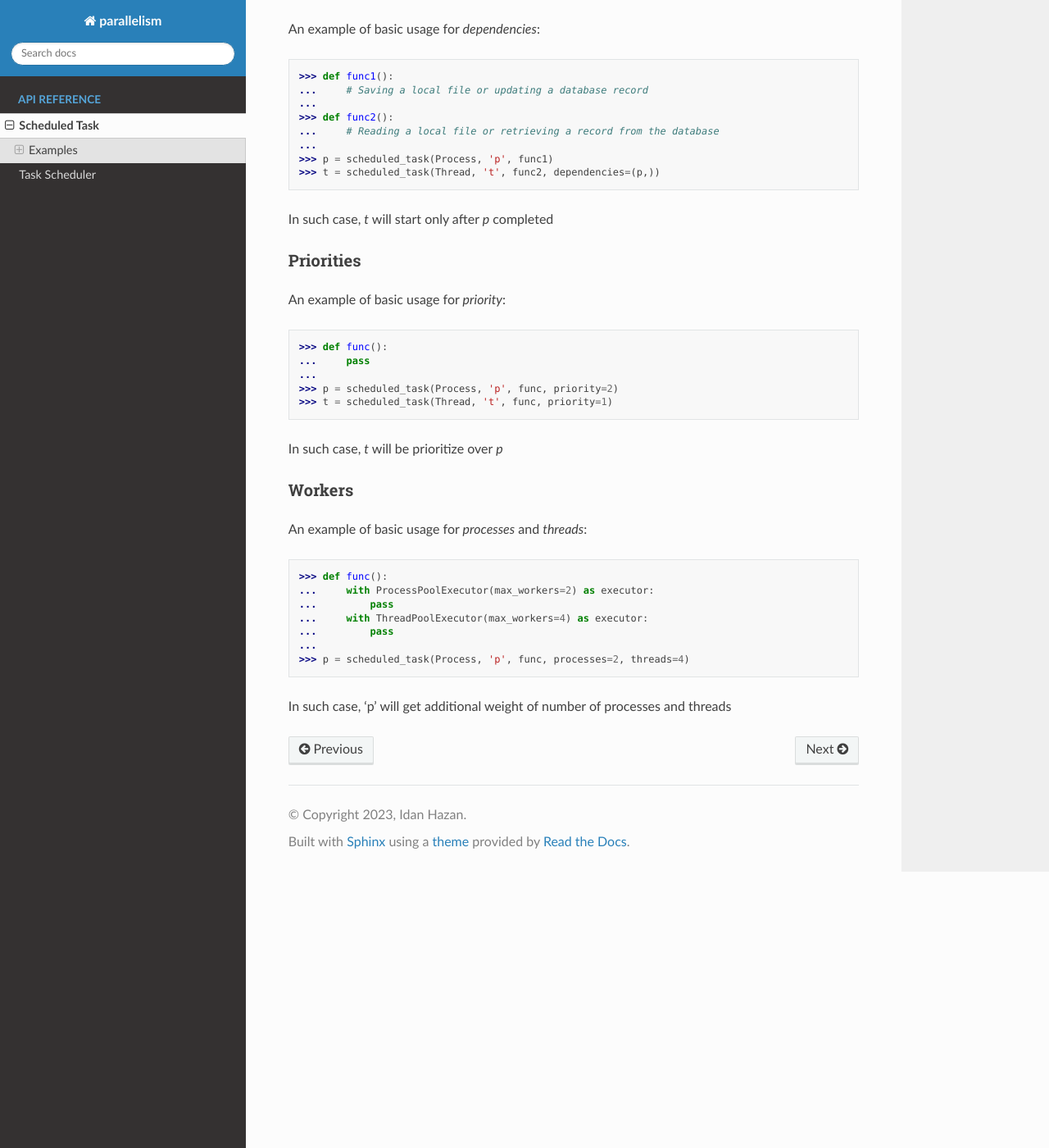
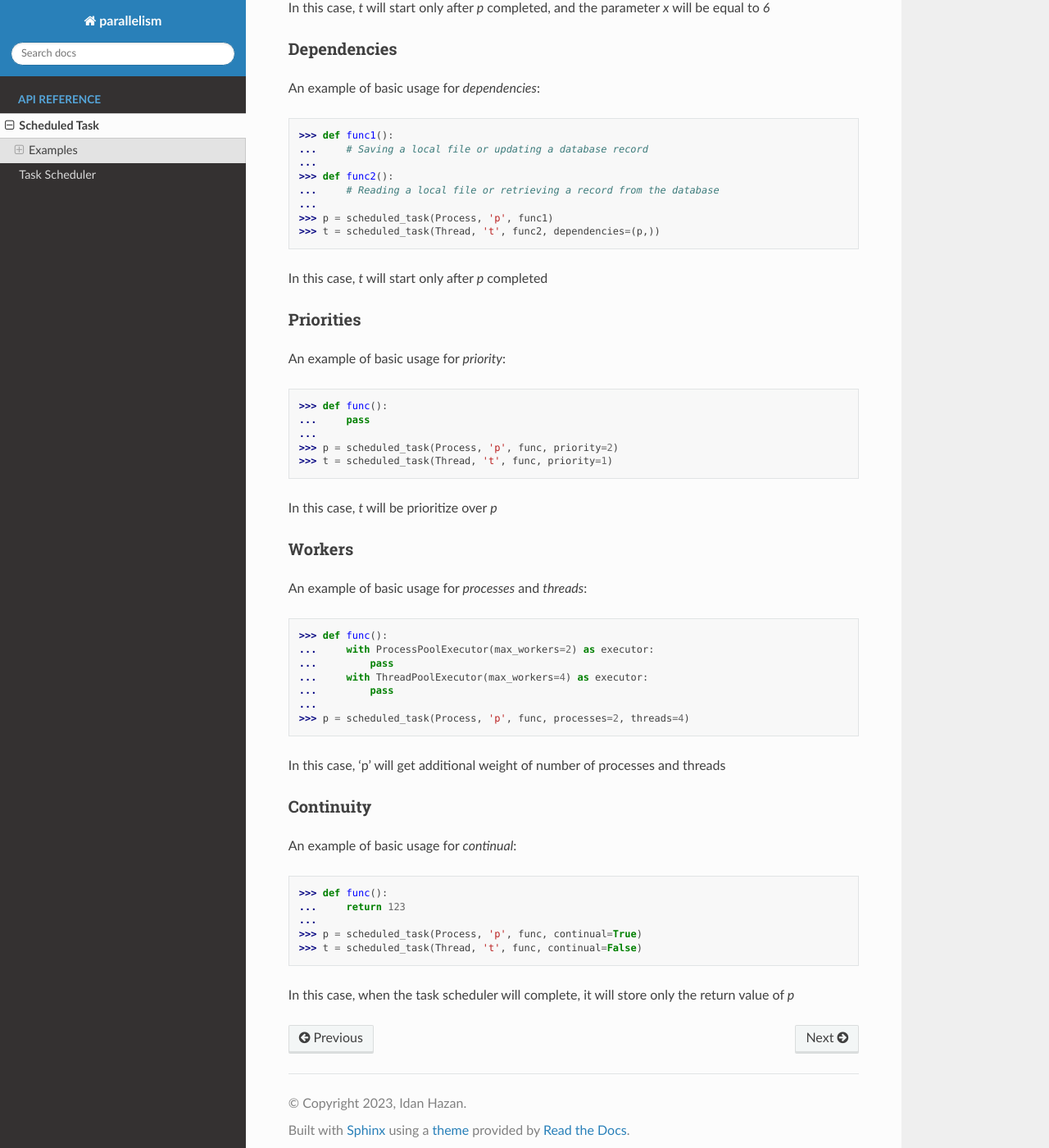
Before and after one commit to idanhazan/parallelism, a Sphinx documentation site: the page built from docs/api_reference/scheduled_task.rst, in a window 1280 px wide and 1400 px high, scrolled down 1344 px. Shown: the whole window at 82% size. Built offline with Sphinx 7.4.7 and the Read the Docs theme 2.0.0, drawn with Linux system fonts in a browser that asks for light colours; some of the changed text lies outside the part shown.

Commit message:
Update scheduled_task.rst

```diff
--- a/docs/api_reference/scheduled_task.rst
+++ b/docs/api_reference/scheduled_task.rst
@@ -69,6 +69,8 @@ An example of basic usage for creating a `ScheduledTask` instance:
 >>> p = scheduled_task(Process, 'p', func)
 >>> t = scheduled_task(Thread, 't', func)
 
+In this case, both `p` and `t` will be the same except that `p` will run as `multiprocessing.Process` and `t` will run as `threading.Thread`
+
 Parameters
 **********
 
@@ -83,7 +85,7 @@ An example of basic usage for `args` and `kwargs`:
 >>> p = scheduled_task(Process, 'p', func1, args=(1, 2), kwargs={'c': 3})
 >>> t = scheduled_task(Thread, 't', func2, kwargs={'x': p.return_value})
 
-In such case, `t` will start only after `p` completed, and the parameter `x` will be equal to `6`
+In this case, `t` will start only after `p` completed, and the parameter `x` will be equal to `6`
 
 Dependencies
 ************
@@ -99,7 +101,7 @@ An example of basic usage for `dependencies`:
 >>> p = scheduled_task(Process, 'p', func1)
 >>> t = scheduled_task(Thread, 't', func2, dependencies=(p,))
 
-In such case, `t` will start only after `p` completed
+In this case, `t` will start only after `p` completed
 
 Priorities
 **********
@@ -112,7 +114,7 @@ An example of basic usage for `priority`:
 >>> p = scheduled_task(Process, 'p', func, priority=2)
 >>> t = scheduled_task(Thread, 't', func, priority=1)
 
-In such case, `t` will be prioritize over `p`
+In this case, `t` will be prioritize over `p`
 
 Workers
 *******
@@ -127,4 +129,17 @@ An example of basic usage for `processes` and `threads`:
 ...
 >>> p = scheduled_task(Process, 'p', func, processes=2, threads=4)
 
-In such case, 'p' will get additional weight of number of processes and threads
+In this case, 'p' will get additional weight of number of processes and threads
+
+Continuity
+**********
+
+An example of basic usage for `continual`:
+
+>>> def func():
+...     return 123
+...
+>>> p = scheduled_task(Process, 'p', func, continual=True)
+>>> t = scheduled_task(Thread, 't', func, continual=False)
+
+In this case, when the task scheduler will complete, it will store only the return value of `p`
```
